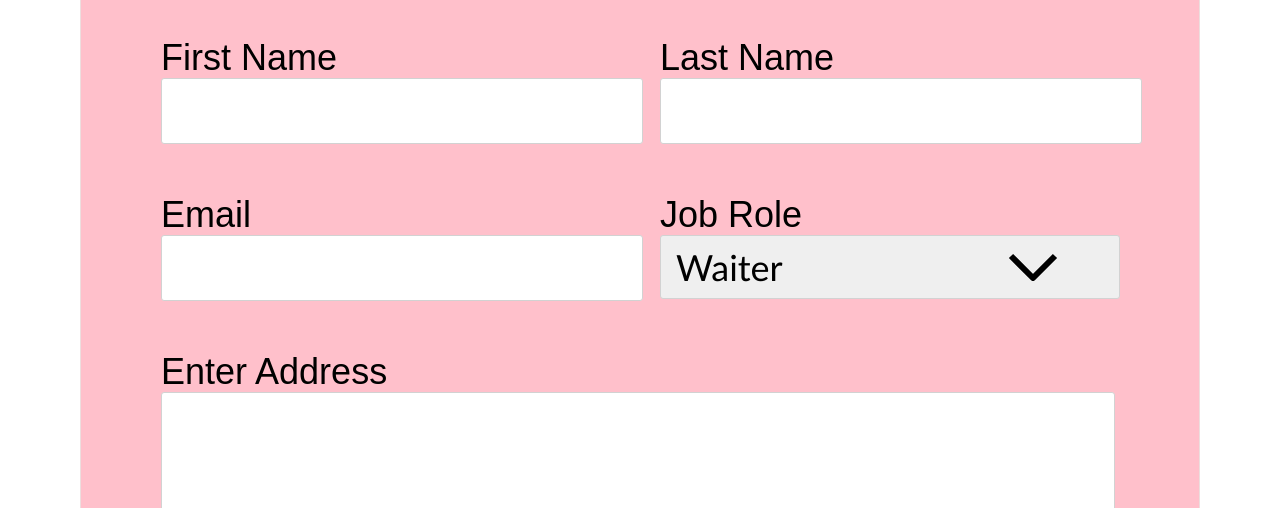
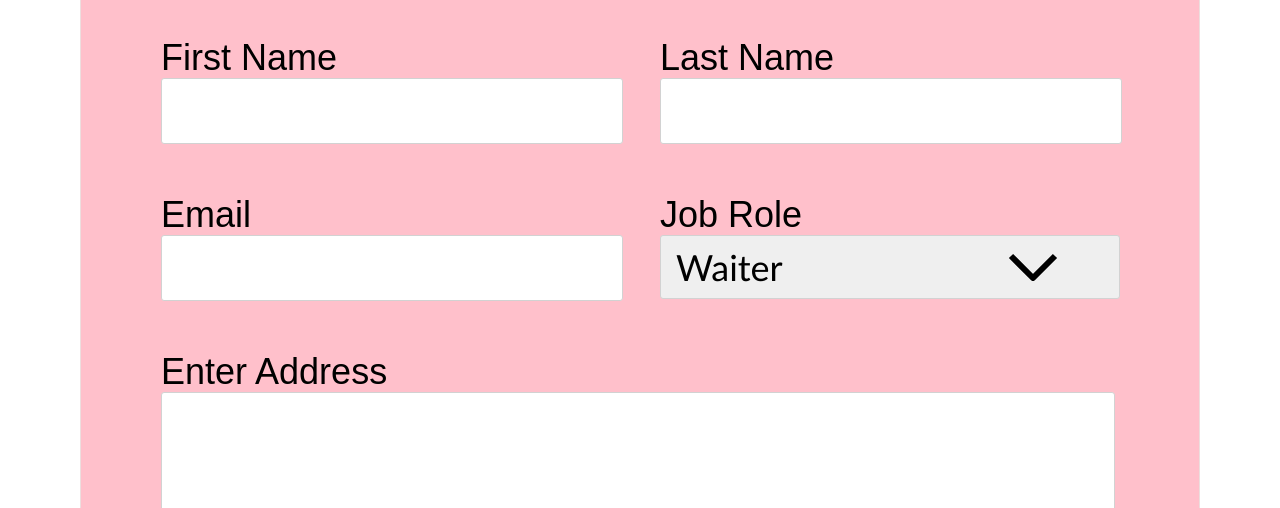
Before and after one commit to BeetrootAcademyAccount2/group2-html-css, a plain HTML site: page pages/application.html in a window 1280 px wide. Shown: the part 292-800 px from the top of the page. Drawn offline with Linux system fonts and the light colour scheme; a web font is replaced by a local one.

Commit message:
small fix on a input width

```diff
--- a/css/application-styles.css
+++ b/css/application-styles.css
@@ -8,7 +8,7 @@ body {
 
 /* INPUTS AND LABELS STYLES START */
 input {
-  width:480px;
+  width:460px;
   height: 64px;
   border: 1px solid #D2D2D2;
   border-radius: 3px;
@@ -98,7 +98,6 @@ label {
   background-image: url(/assets/svg/arrow-down.svg);
   background-repeat: no-repeat;
   background-position: 85% center;
-
 }
 
 /* JOB STYLES END  */
```
